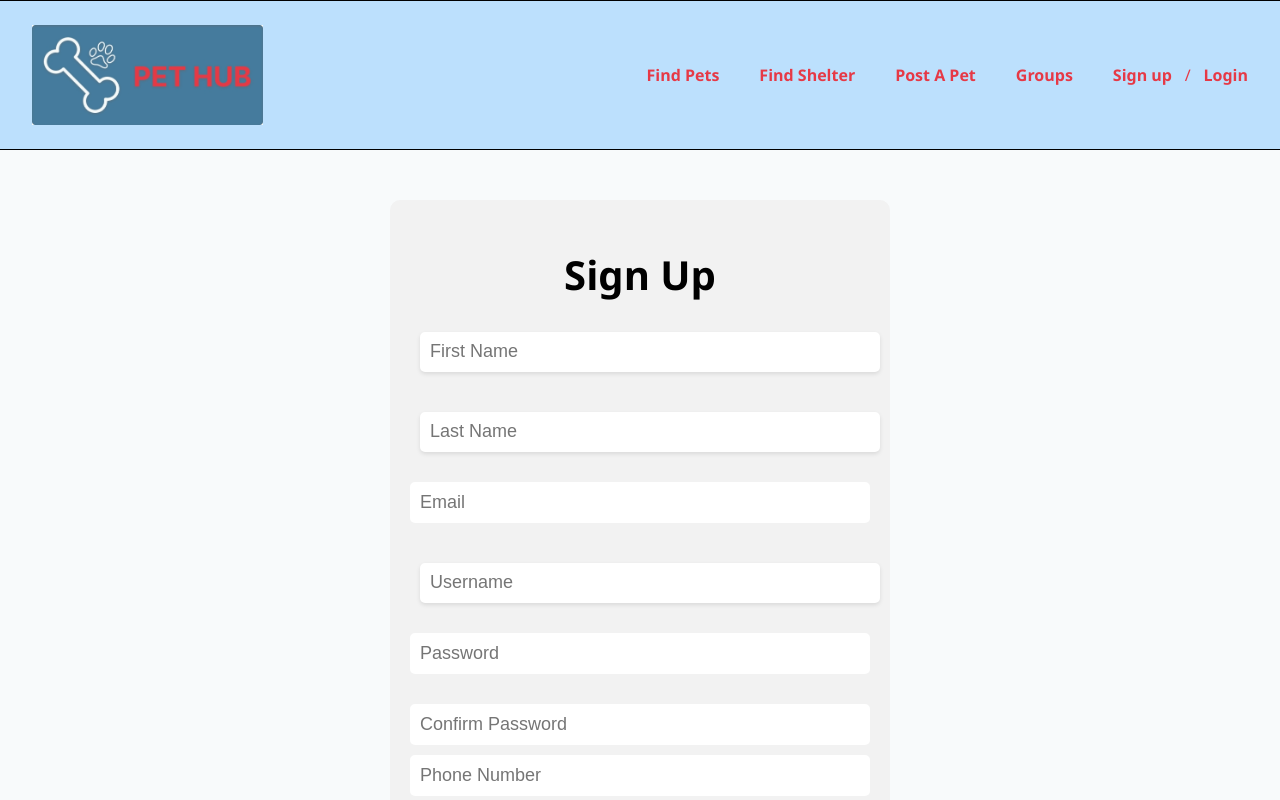
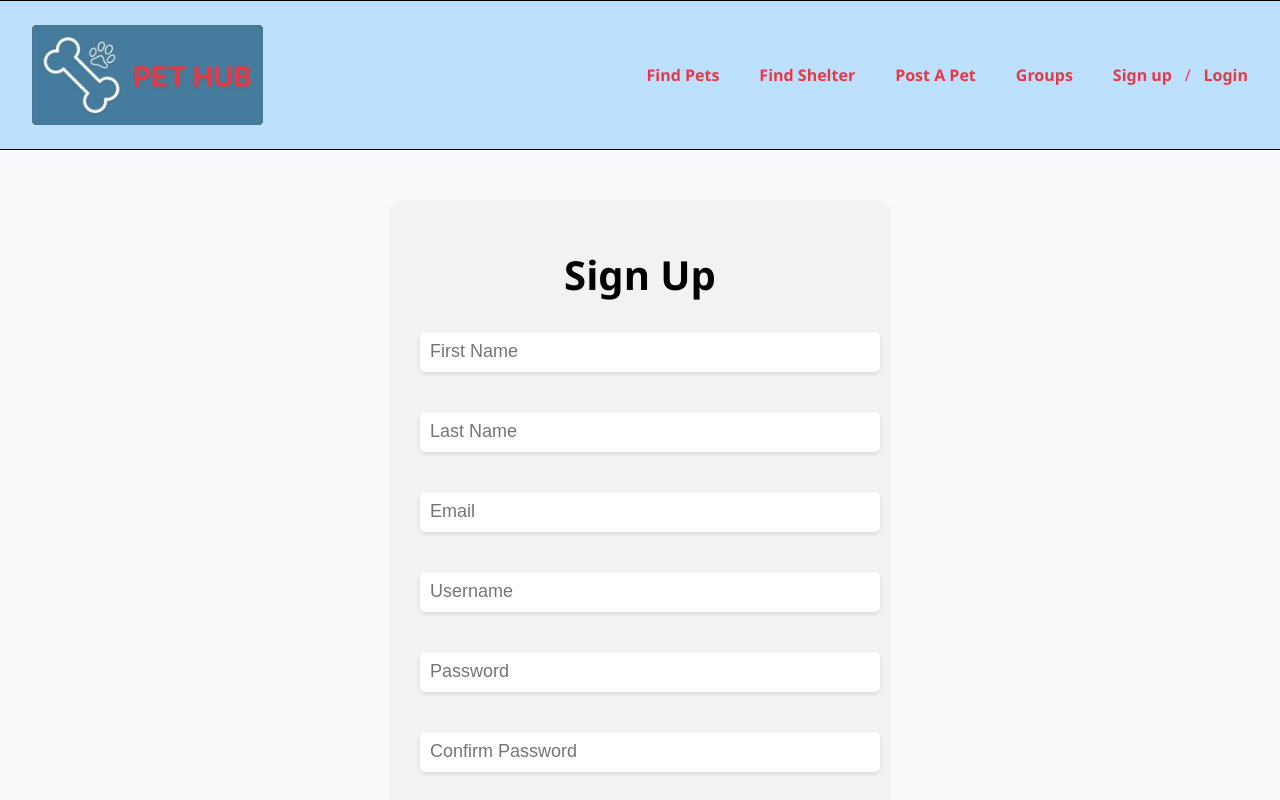
Before and after one commit to Cliffp15/Pethub, a React (Create React App) app in the folder pethub/: page /signup in a window 1280 px wide. Shown: the top 800 px of the page. Built offline with nearby package versions, Linux system fonts and the light colour scheme.

Commit message:
fixed all style errors

```diff
--- a/pethub/src/pages/SignUp.jsx
+++ b/pethub/src/pages/SignUp.jsx
@@ -107,11 +107,12 @@ const SignUp = (props) => {
 
   return (
     <div className="form-container">
-      <h1>Sign Up</h1>
       <form onSubmit={(e) => onSubmit(e)}>
+        <h1 className="sign-up-text">Sign Up</h1>
         <div className="form-group">
           {/* <label htmlFor="name">First Name</label> */}
           <input
+            className="sign-up-input"
             placeholder="First Name"
             type="text"
             name="firstName"
@@ -124,6 +125,7 @@ const SignUp = (props) => {
         <div className="form-group">
           {/* <label htmlFor="email">Email Address</label> */}
           <input
+            className="sign-up-input"
             placeholder="Last Name"
             type="text"
             name="lastName"
@@ -136,8 +138,9 @@ const SignUp = (props) => {
         <div className="form-group">
           {/* <label htmlFor="email">Email Address</label> */}
           <input
+            className="sign-up-input"
             placeholder="Email"
-            type="email"
+            type="text"
             name="email"
             value={email}
             onChange={(e) => onChange(e)}
@@ -147,6 +150,7 @@ const SignUp = (props) => {
         <div className="form-group">
           {/* <label htmlFor="email">Email Address</label> */}
           <input
+            className="sign-up-input"
             placeholder="Username"
             type="text"
             name="userName"
@@ -159,8 +163,9 @@ const SignUp = (props) => {
         <div className="form-group">
           {/* <label htmlFor="password">Password</label> */}
           <input
+            className="sign-up-input"
             placeholder="Password"
-            type="password"
+            type="text"
             name="password"
             value={password}
             onChange={(e) => onChange(e)}
@@ -168,23 +173,26 @@ const SignUp = (props) => {
             minLength="6"
           />
         </div>
+
         <div className="form-group">
           {/* <label htmlFor="password2">Confirm Password</label> */}
           <input
+            className="sign-up-input"
             placeholder="Confirm Password"
-            type="password"
+            type="text"
             name="password2"
             value={password2}
             onChange={(e) => onChange(e)}
             required
             minLength="6"
           />
-
+        </div>
         <div className="form-group">
           {/* <label htmlFor="phone"> Phone Number</label> */}
           <input
+            className="sign-up-input"
             placeholder="Phone Number"
-              type="phone"
+            type="text"
             name="phone"
             value={phone}
             onChange={(e) => onChange(e)}
@@ -194,6 +202,7 @@ const SignUp = (props) => {
         <div className="form-group">
           {/* <label htmlFor="city">City</label> */}
           <input
+            className="sign-up-input"
             placeholder="City"
             type="text"
             name="city"
@@ -205,6 +214,7 @@ const SignUp = (props) => {
         <div className="form-group">
           {/* <label htmlFor="state">State</label> */}
           <input
+            className="sign-up-input"
             placeholder="State"
             type="text"
             name="state"
@@ -216,6 +226,7 @@ const SignUp = (props) => {
         <div className="form-group">
           {/* <label htmlFor="zip">Zip Code</label> */}
           <input
+            className="sign-up-input"
             placeholder="Zip"
             type="text"
             name="zip"
@@ -224,10 +235,15 @@ const SignUp = (props) => {
             required
           />
         </div>
-        </div>
-        <input type="submit" value="Sign Up" onClick={onChange} />
+
+        <input
+          className="sign-up-button"
+          type="submit"
+          value="Sign Up"
+          onClick={onChange}
+        />
       </form>
-      <p>
+      <p className="text-below-button">
         Already have an account? <Link to="/login">Sign In</Link>
       </p>
     </div>
```
Lines whose indentation alone changed are shown as unchanged.
